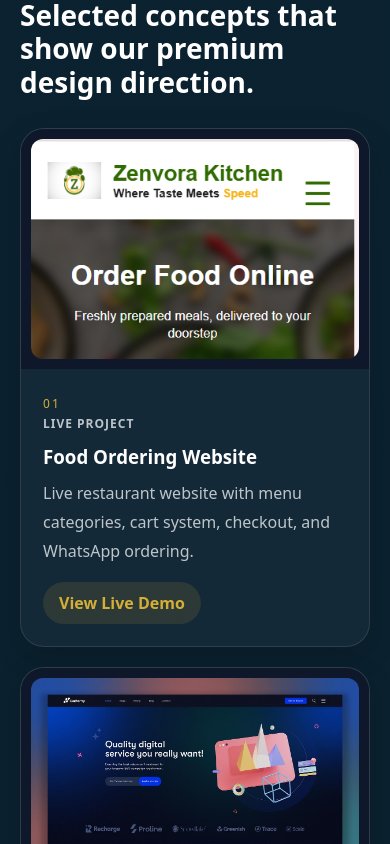
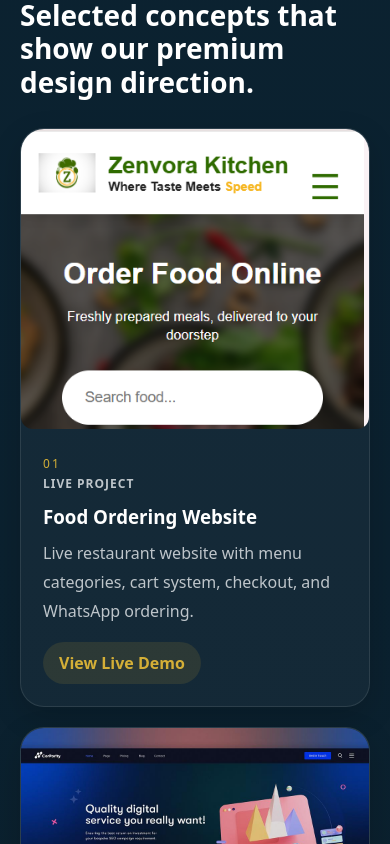
Before and after one commit to GATTUDEEPTHI2/pixelcraftstudio, a Next.js app: page / in a window 390 px wide. Shown: the part 3220-4064 px from the top of the page. Built offline with nearby package versions, Linux system fonts and the light colour scheme.

Commit message:
Final project image fix

```diff
--- a/app/globals.css
+++ b/app/globals.css
@@ -492,15 +492,10 @@ textarea::placeholder {
 
 .project-image-wrap {
   position: relative;
-  height: 260px;
+  height: 320px;
   overflow: hidden;
   cursor: pointer;
-  background: #0f172a;
   border-radius: 18px 18px 0 0;
-  display: flex;
-  align-items: center;
-  justify-content: center;
-  padding: 12px;
 }
 
 .project-real-image {
@@ -511,13 +506,6 @@ textarea::placeholder {
   border-radius: 12px;
   display: block;
   transition: transform 0.45s ease, filter 0.45s ease;
-}
-
-.project-image-wrap {
-  position: relative;
-  height: 260px;
-  overflow: hidden;
-  border-radius: 18px 18px 0 0;
 }
 
 .project-card:hover .project-real-image {
@@ -883,8 +871,8 @@ textarea::placeholder {
 
 @media (max-width: 640px) {
   .project-image-wrap {
-    height: 240px;
-    padding: 10px;
+    height: 300px;
+    padding: 0;
   }
 
   .project-modal-content h3 {
```
